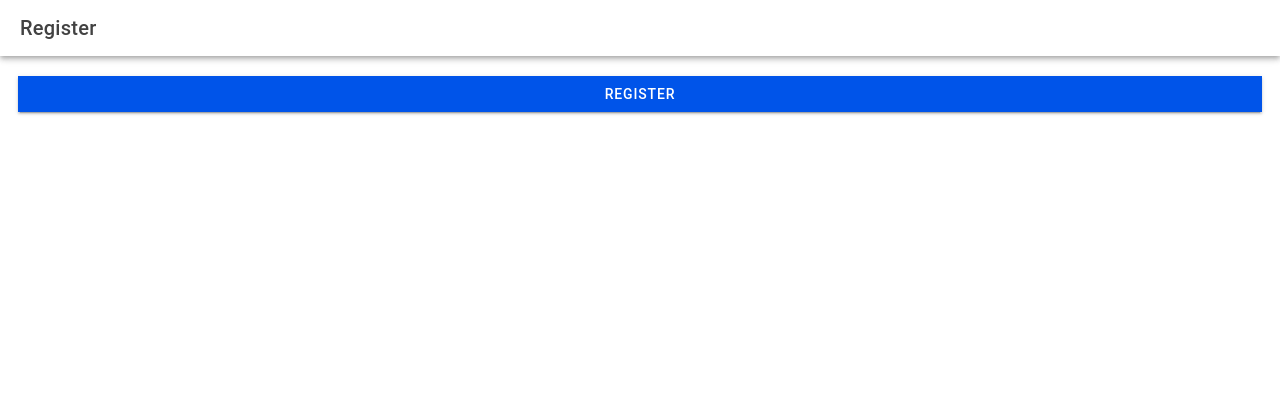
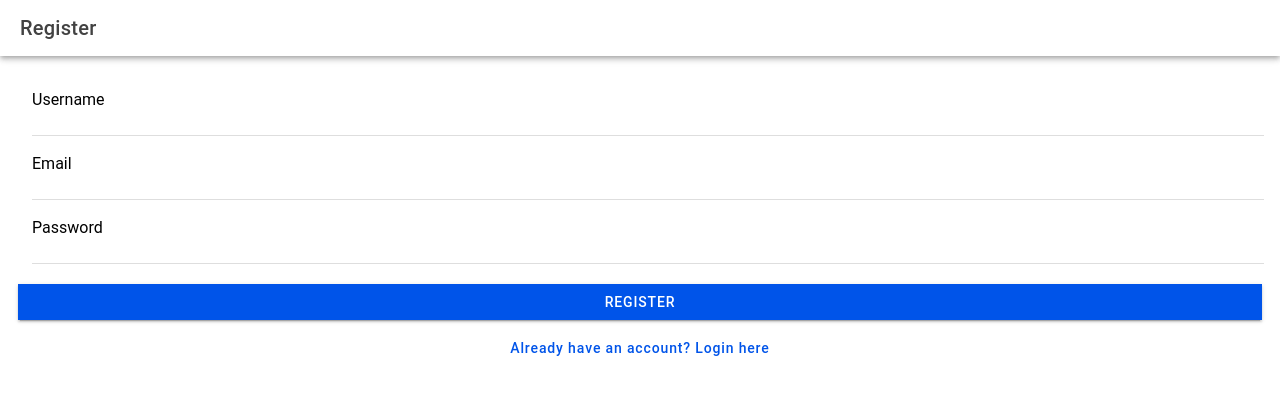
Before and after one commit to sortonesangel/Our-Project-App-Dev, a React (Vite) app: page /our-project-app-dev/register in a window 1280 px wide. Shown: the top 394 px of the page. Built offline with nearby package versions, Linux system fonts and the light colour scheme.

Commit message:
added App

```diff
--- a/src/App.tsx
+++ b/src/App.tsx
@@ -2,16 +2,13 @@ import { Redirect, Route } from 'react-router-dom';
 import { IonApp, IonRouterOutlet, setupIonicReact } from '@ionic/react';
 import { IonReactRouter } from '@ionic/react-router';
 import Home from './pages/Home';
+import Login from './pages/Login';
+import Register from './pages/Register';
 
-/* Core CSS required for Ionic components to work properly */
 import '@ionic/react/css/core.css';
-
-/* Basic CSS for apps built with Ionic */
 import '@ionic/react/css/normalize.css';
 import '@ionic/react/css/structure.css';
 import '@ionic/react/css/typography.css';
-
-/* Optional CSS utils that can be commented out */
 import '@ionic/react/css/padding.css';
 import '@ionic/react/css/float-elements.css';
 import '@ionic/react/css/text-alignment.css';
@@ -19,21 +16,8 @@ import '@ionic/react/css/text-transformation.css';
 import '@ionic/react/css/flex-utils.css';
 import '@ionic/react/css/display.css';
 
-/**
- * Ionic Dark Mode
- * -----------------------------------------------------
- * For more info, please see:
- * https://ionicframework.com/docs/theming/dark-mode
- */
-
-/* import '@ionic/react/css/palettes/dark.always.css'; */
-/* import '@ionic/react/css/palettes/dark.class.css'; */
 import '@ionic/react/css/palettes/dark.system.css';
-
-/* Theme variables */
 import './theme/variables.css';
-import Login from './pages/Login';
-import Register from './pages/Register';
 
 setupIonicReact();
 
@@ -41,6 +25,10 @@ const App: React.FC = () => (
   <IonApp>
     <IonReactRouter>
       <IonRouterOutlet>
+        {/* Redirect root to login */}
+        <Route exact path="/" render={() => <Redirect to="/our-project-app-dev" />} />
+
+        {/* Your actual pages */}
         <Route exact path="/our-project-app-dev" component={Login} />
         <Route exact path="/our-project-app-dev/register" component={Register} />
         <Route exact path="/our-project-app-dev/app" component={Home} />
@@ -49,5 +37,4 @@ const App: React.FC = () => (
   </IonApp>
 );
 
-
 export default App;
--- a/src/pages/Login.tsx
+++ b/src/pages/Login.tsx
@@ -61,6 +61,16 @@ import {
             Login
           </IonButton>
 
+          {/* Register Button */}
+          <IonButton
+            expand="full"
+            fill="clear"
+            routerLink="/our-project-app-dev/register"
+            style={{ marginTop: '10px', textTransform: 'none' }}
+          >
+            Don’t have an account? Register
+          </IonButton>
+
           <IonToast
             isOpen={showToast}
             message={toastMessage}
--- a/src/pages/Register.tsx
+++ b/src/pages/Register.tsx
@@ -1,21 +1,40 @@
 import {
     IonButton,
-    IonButtons,
     IonContent,
     IonHeader,
-      IonMenuButton,
+    IonInput,
+    IonItem,
+    IonLabel,
     IonPage,
     IonTitle,
     IonToolbar,
-      useIonRouter
+    IonToast,
+    useIonRouter,
   } from '@ionic/react';
+  import React, { useState } from 'react';
 
   const Register: React.FC = () => {
     const navigation = useIonRouter();
+    const [username, setUsername] = useState('');
+    const [email, setEmail] = useState('');
+    const [password, setPassword] = useState('');
+    const [showToast, setShowToast] = useState(false);
+    const [toastMessage, setToastMessage] = useState('');
 
-    const doLogin = () => {
-        navigation.push('/our-project-app-dev/app','forward','replace');
+    const doRegister = () => {
+      if (!username || !email || !password) {
+        setToastMessage('Please fill in all fields');
+        setShowToast(true);
+        return;
       }
+
+      // Simulate saving data or calling an API
+      console.log('User registered:', { username, email, password });
+
+      // Redirect to app after registration
+      navigation.push('/our-project-app-dev/app', 'forward', 'replace');
+    };
+
     return (
       <IonPage>
         <IonHeader>
@@ -23,10 +42,57 @@ import {
             <IonTitle>Register</IonTitle>
           </IonToolbar>
         </IonHeader>
-        <IonContent className='ion-padding'>
-            <IonButton onClick={() => doLogin()} expand="full">
+        <IonContent className="ion-padding">
+          <IonItem>
+            <IonLabel position="floating">Username</IonLabel>
+            <IonInput
+              value={username}
+              onIonChange={(e) => setUsername(e.detail.value!)}
+              clearInput
+            />
+          </IonItem>
+
+          <IonItem>
+            <IonLabel position="floating">Email</IonLabel>
+            <IonInput
+              type="email"
+              value={email}
+              onIonChange={(e) => setEmail(e.detail.value!)}
+              clearInput
+            />
+          </IonItem>
+
+          <IonItem>
+            <IonLabel position="floating">Password</IonLabel>
+            <IonInput
+              type="password"
+              value={password}
+              onIonChange={(e) => setPassword(e.detail.value!)}
+              clearInput
+            />
+          </IonItem>
+
+          <IonButton expand="full" onClick={doRegister} style={{ marginTop: '20px' }}>
             Register
           </IonButton>
+
+          {/* Navigate to Login Page */}
+          <IonButton
+            expand="full"
+            fill="clear"
+            routerLink="/our-project-app-dev"
+            style={{ marginTop: '10px', textTransform: 'none' }}
+          >
+            Already have an account? Login here
+          </IonButton>
+
+          <IonToast
+            isOpen={showToast}
+            message={toastMessage}
+            duration={2000}
+            onDidDismiss={() => setShowToast(false)}
+            color="danger"
+          />
         </IonContent>
       </IonPage>
     );
```
Lines whose indentation alone changed are shown as unchanged.
